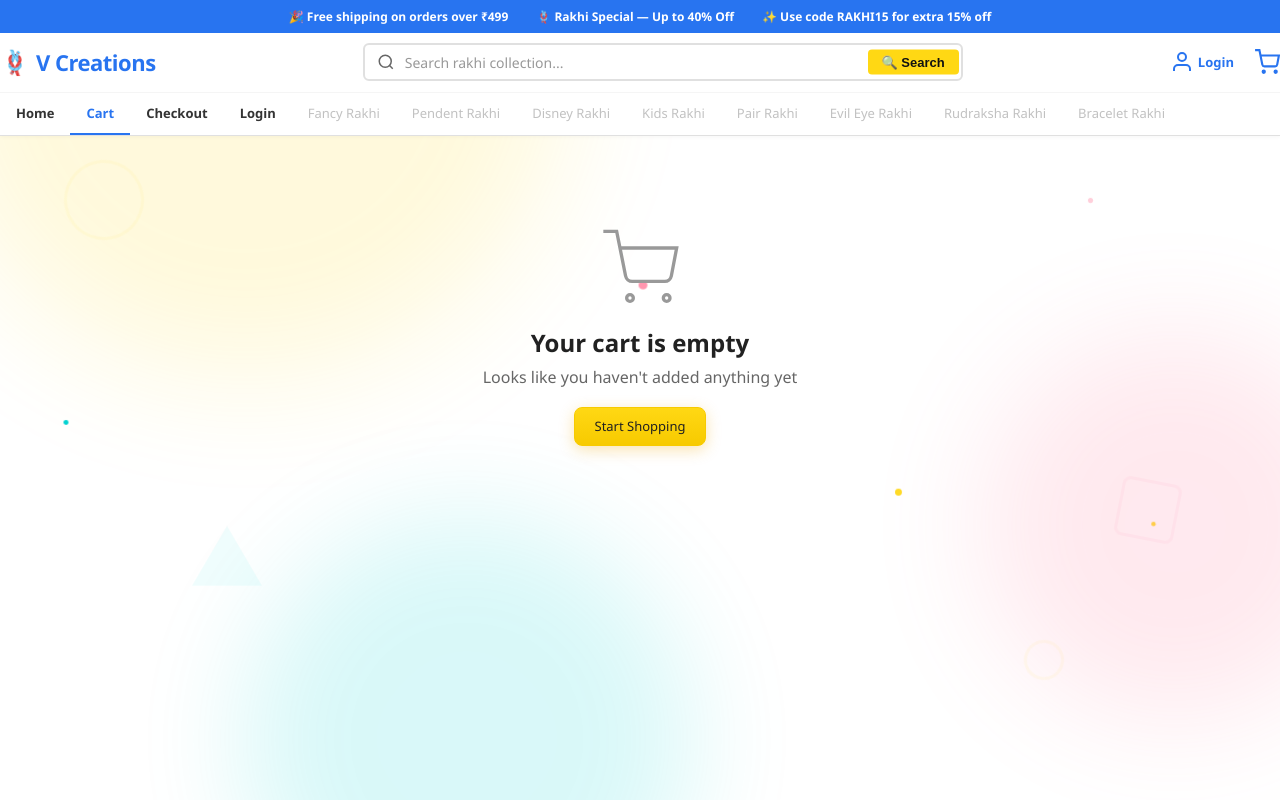
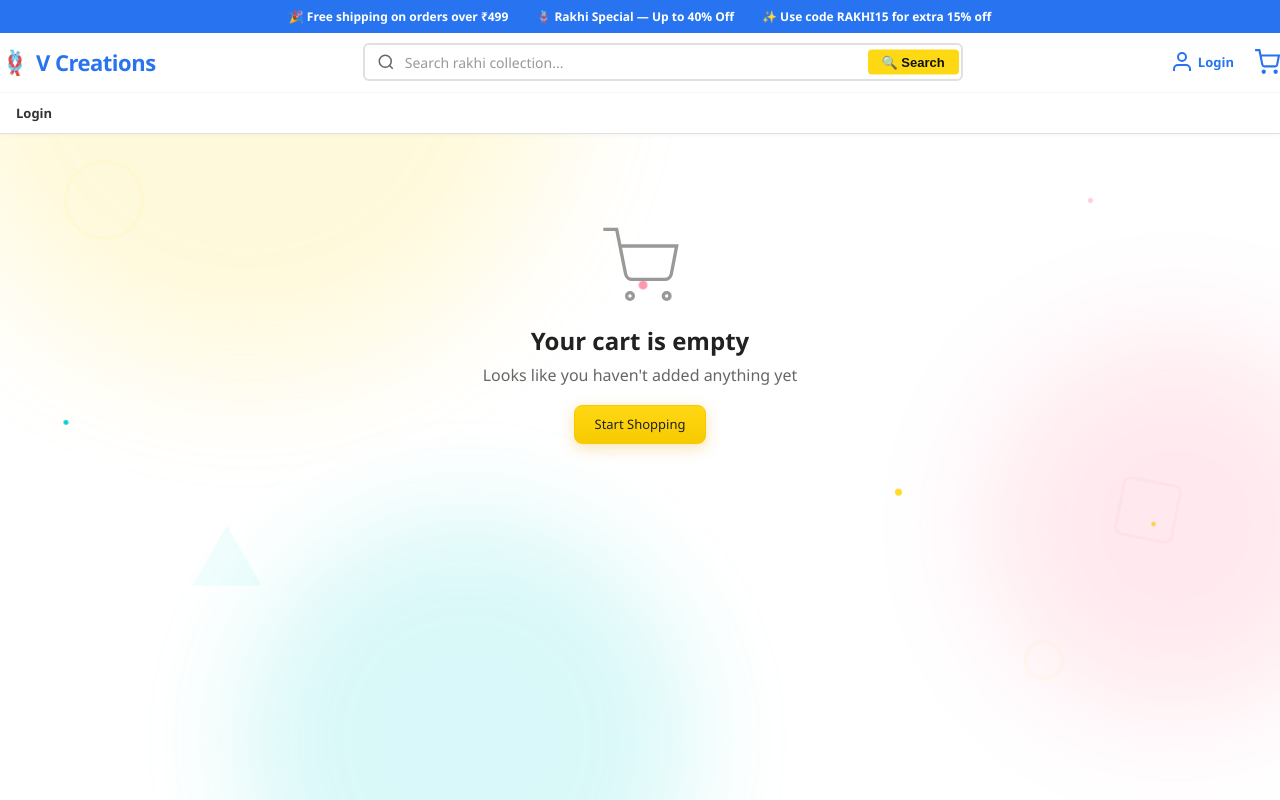
Before and after one commit to Varshith1805/v-creations, a React (Create React App) app in the folder vcreations-frontend/: page /cart in a window 1280 px wide. Built offline with nearby package versions, Linux system fonts and the light colour scheme.

Commit message:
Nav bar: only My Orders, nothing else

```diff
--- a/vcreations-frontend/src/App.js
+++ b/vcreations-frontend/src/App.js
@@ -53,18 +53,7 @@ function Header() {
         </div>
       </div>
       <nav className="header-nav container">
-        <Link to="/" className={location.pathname === "/" ? "nav-link active" : "nav-link"}>Home</Link>
-        <Link to="/cart" className={location.pathname === "/cart" ? "nav-link active" : "nav-link"}>Cart</Link>
-        <Link to="/checkout" className={location.pathname === "/checkout" ? "nav-link active" : "nav-link"}>Checkout</Link>
         <Link to={userEmail ? "/orders" : "/login"} className={location.pathname === "/orders" || location.pathname === "/login" ? "nav-link active" : "nav-link"}>{userEmail ? "My Orders" : "Login"}</Link>
-        <span className="nav-link nav-promo">Fancy Rakhi</span>
-        <span className="nav-link nav-promo">Pendent Rakhi</span>
-        <span className="nav-link nav-promo">Disney Rakhi</span>
-        <span className="nav-link nav-promo">Kids Rakhi</span>
-        <span className="nav-link nav-promo">Pair Rakhi</span>
-        <span className="nav-link nav-promo">Evil Eye Rakhi</span>
-        <span className="nav-link nav-promo">Rudraksha Rakhi</span>
-        <span className="nav-link nav-promo">Bracelet Rakhi</span>
       </nav>
     </header>
   );
```
